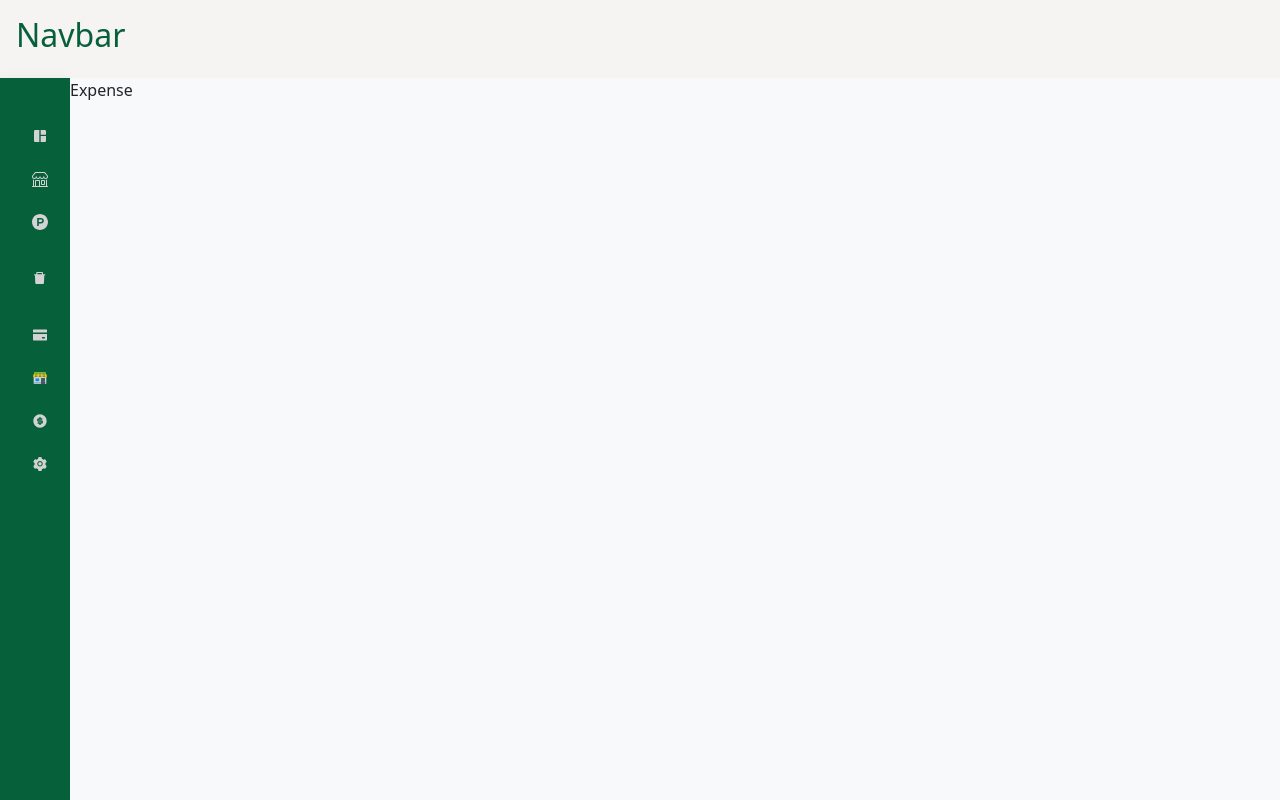
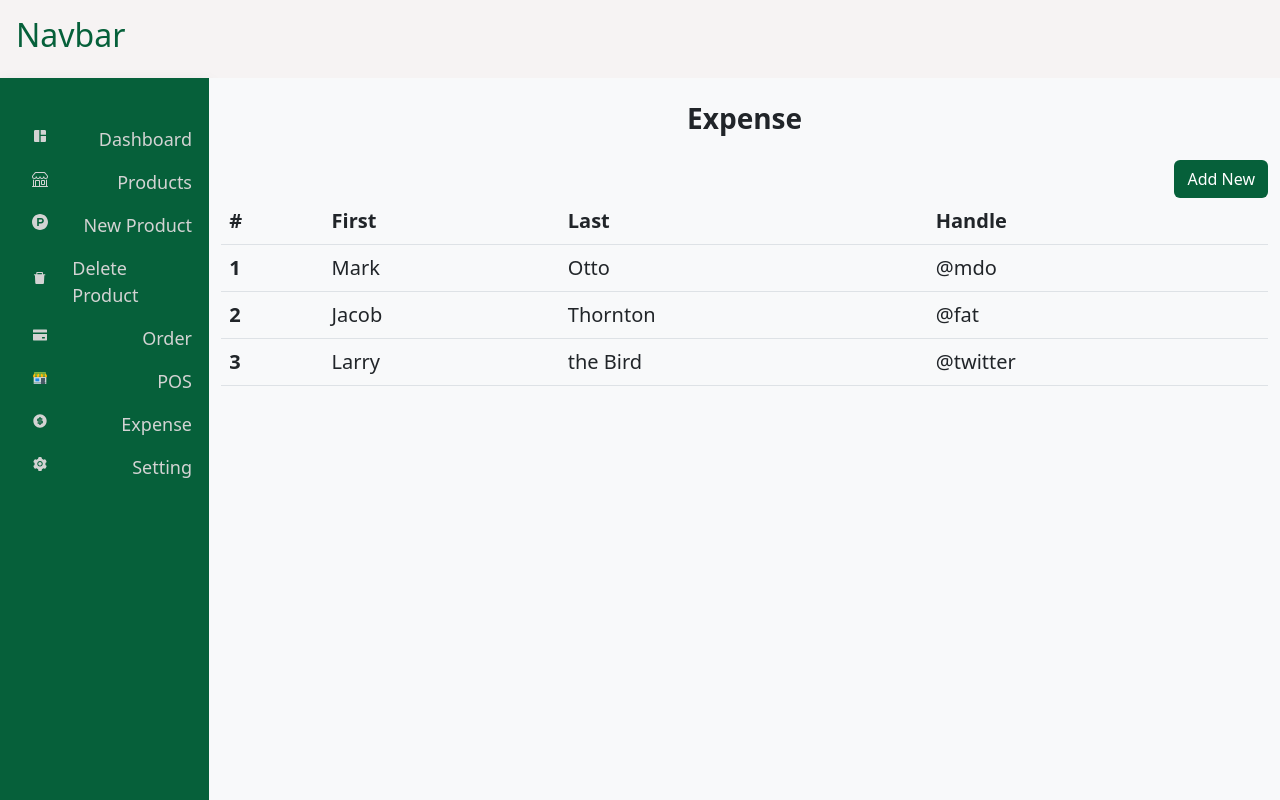
Before and after one commit to SalmanIlya/dashboard-pso, a React (Create React App) app: page /expense in a window 1280 px wide. Shown: the top 800 px of the page. Built offline with nearby package versions, Linux system fonts and the light colour scheme.

Commit message:
add-data-in-expence

```diff
--- a/src/Component/Routes/Expense/Expense.js
+++ b/src/Component/Routes/Expense/Expense.js
@@ -1,8 +1,49 @@
 import React from 'react'
+import { useNavigate } from 'react-router-dom'
 import "./style.css"
 const Expense = () => {
+  const navagate=useNavigate()
   return (
-    <div>Expense</div>
+    <div className='container'>
+      <h3 className='text-center m-4'><strong>Expense</strong></h3>
+      <div className='d-flex flex-row justify-content-between'>
+        <div></div>
+      <button className='btn' onClick={()=>{
+        navagate("/new/expense")
+      }}>Add New</button>
+
+      </div>
+      <table class="table">
+  <thead>
+    <tr>
+      <th scope="col">#</th>
+      <th scope="col">First</th>
+      <th scope="col">Last</th>
+      <th scope="col">Handle</th>
+    </tr>
+  </thead>
+  <tbody>
+    <tr>
+      <th scope="row">1</th>
+      <td>Mark</td>
+      <td>Otto</td>
+      <td>@mdo</td>
+    </tr>
+    <tr>
+      <th scope="row">2</th>
+      <td>Jacob</td>
+      <td>Thornton</td>
+      <td>@fat</td>
+    </tr>
+    <tr>
+      <th scope="row">3</th>
+      <td>Larry</td>
+      <td>the Bird</td>
+      <td>@twitter</td>
+    </tr>
+  </tbody>
+</table>
+    </div>
   )
 }
 
```
